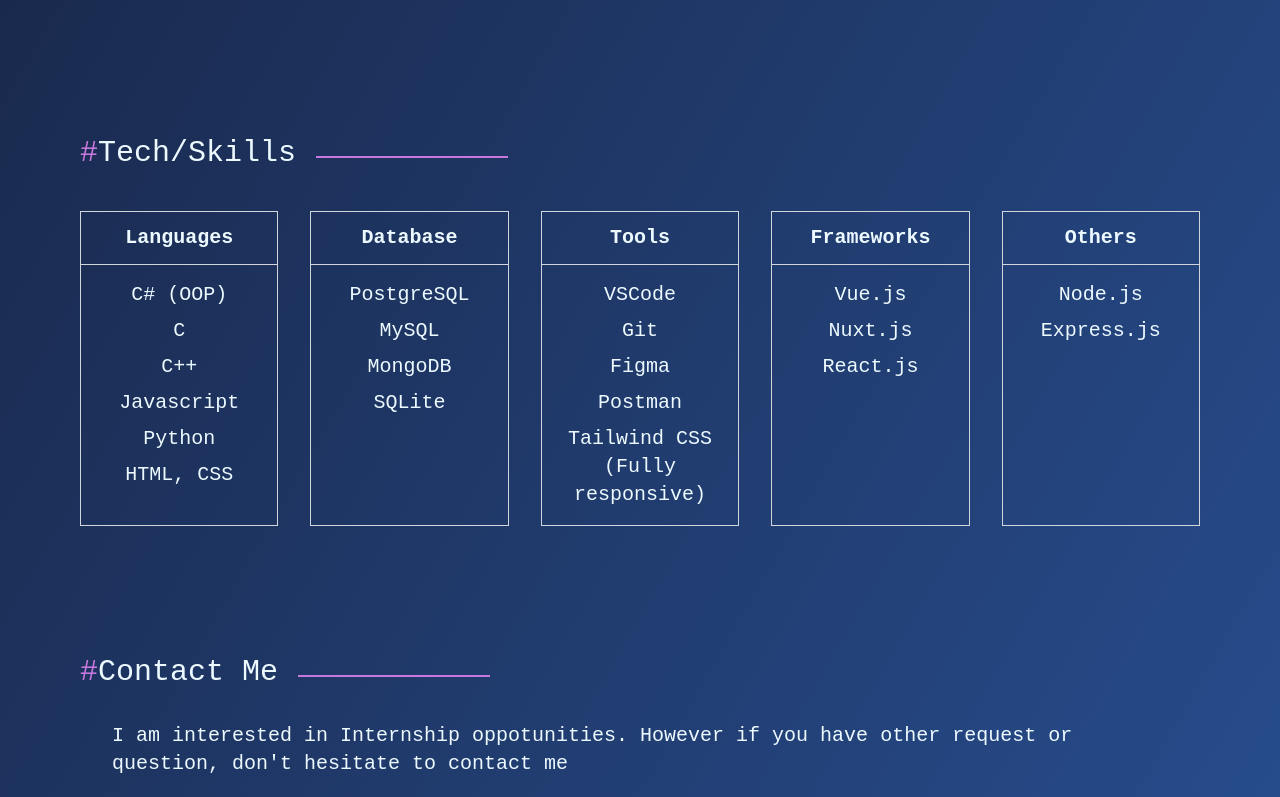
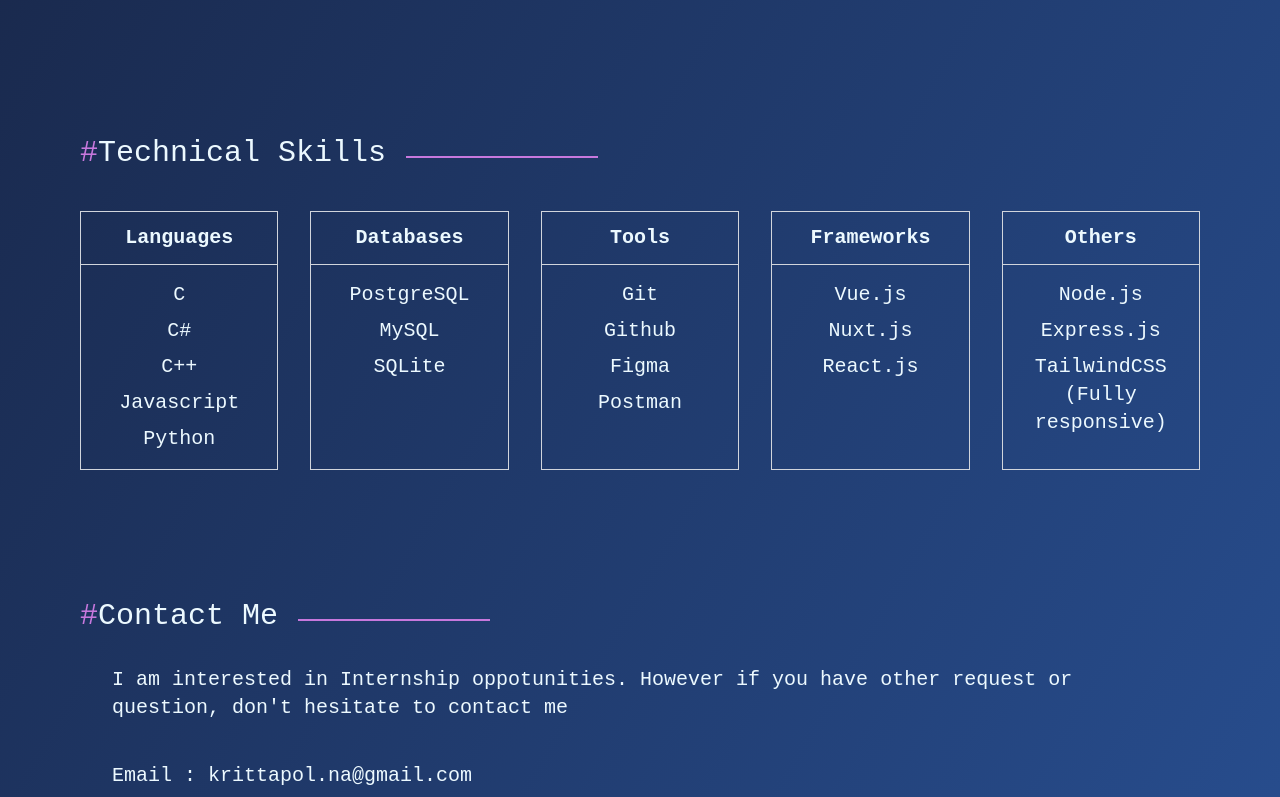
Before and after one commit to Jocrepe/Portfolio, a Nuxt app: page / in a window 1280 px wide. Shown: the part 2283-3080 px from the top of the page. Built offline with nearby package versions, Linux system fonts and the light colour scheme.

Commit message:
fix:email

```diff
--- a/app/pages/index.vue
+++ b/app/pages/index.vue
@@ -3,7 +3,7 @@
 import email from '~/assets/icon/email.vue'
 import github from '~/assets/icon/github.vue';
 
-const Email = 'krittapolcrepe@outlook.com'
+const Email = 'krittapol.na@gmail.com'
 
 const copyEmail = async () => {
     await navigator.clipboard.writeText(Email)
@@ -112,7 +112,7 @@
             <div class="mt-16 md:mt-24 lg:mt-32 flex items-center">
                 <div class="flex items-center text-2xl sm:text-3xl">
                     <p class="text-[#C778DD]">#</p>
-                    <p>Tech/Skills</p>
+                    <p>Technical Skills</p>
                     <div class="ml-3 sm:ml-5 mt-2 w-20 sm:w-32 md:w-48 border-t-2 border-[#C778DD]"></div>
                 </div>
             </div>
@@ -124,22 +124,20 @@
                 <div class="border border-gray-300 text-center">
                     <div class="border-b border-gray-300 p-3 text-lg sm:text-xl font-semibold ">Languages</div>
                     <div class="text-base sm:text-lg md:text-xl p-4 space-y-2">
-                        <p>C# (OOP)</p>
                         <p>C</p>
+                        <p>C#</p>
                         <p>C++</p>
                         <p>Javascript</p>
                         <p>Python</p>
-                        <p>HTML, CSS</p>
                     </div>
                 </div>
 
                 <!-- Database -->
                 <div class="border border-gray-300 text-center">
-                    <div class="border-b border-gray-300 p-3 text-lg sm:text-xl font-semibold ">Database</div>
+                    <div class="border-b border-gray-300 p-3 text-lg sm:text-xl font-semibold ">Databases</div>
                     <div class="text-base sm:text-lg md:text-xl p-4 space-y-2">
                         <p>PostgreSQL</p>
                         <p>MySQL</p>
-                        <p>MongoDB</p>
                         <p>SQLite</p>
                     </div>
                 </div>
@@ -148,11 +146,10 @@
                 <div class="border border-gray-300 text-center">
                     <div class="border-b border-gray-300 p-3 text-lg sm:text-xl font-semibold ">Tools</div>
                     <div class="text-base sm:text-lg md:text-xl p-4 space-y-2">
-                        <p>VSCode</p>
                         <p>Git</p>
+                        <p>Github</p>
                         <p>Figma</p>
                         <p>Postman</p>
-                        <p>Tailwind CSS (Fully responsive)</p>
                     </div>
                 </div>
 
@@ -172,6 +169,7 @@
                     <div class="text-base sm:text-lg md:text-xl p-4 space-y-2">
                         <p>Node.js</p>
                         <p>Express.js</p>
+                        <p>TailwindCSS (Fully responsive)</p>
                     </div>
                 </div>
             </div>
@@ -189,7 +187,7 @@
              <div class="p-3 md:p-5 lg:p-8 flex flex-col gap-10">
                 <p class="text-base md:text-lg lg:text-xl">I am interested in Internship oppotunities. However if you have other request or question, don't hesitate to contact me</p>
                 <div class="text-base sm:text-lg md:text-xl flex flex-col gap-5">
-                    <p>Email : Krittapolcrepe@outlook.com</p>
+                    <p>Email : krittapol.na@gmail.com</p>
                     <p>Github : <a href="https://github.com/Jocrepe" class="cursor-pointer">https://github.com/Jocrepe</a></p>
                     <div class="flex gap-4 mt-5">
                         <p>Line:</p>
```
